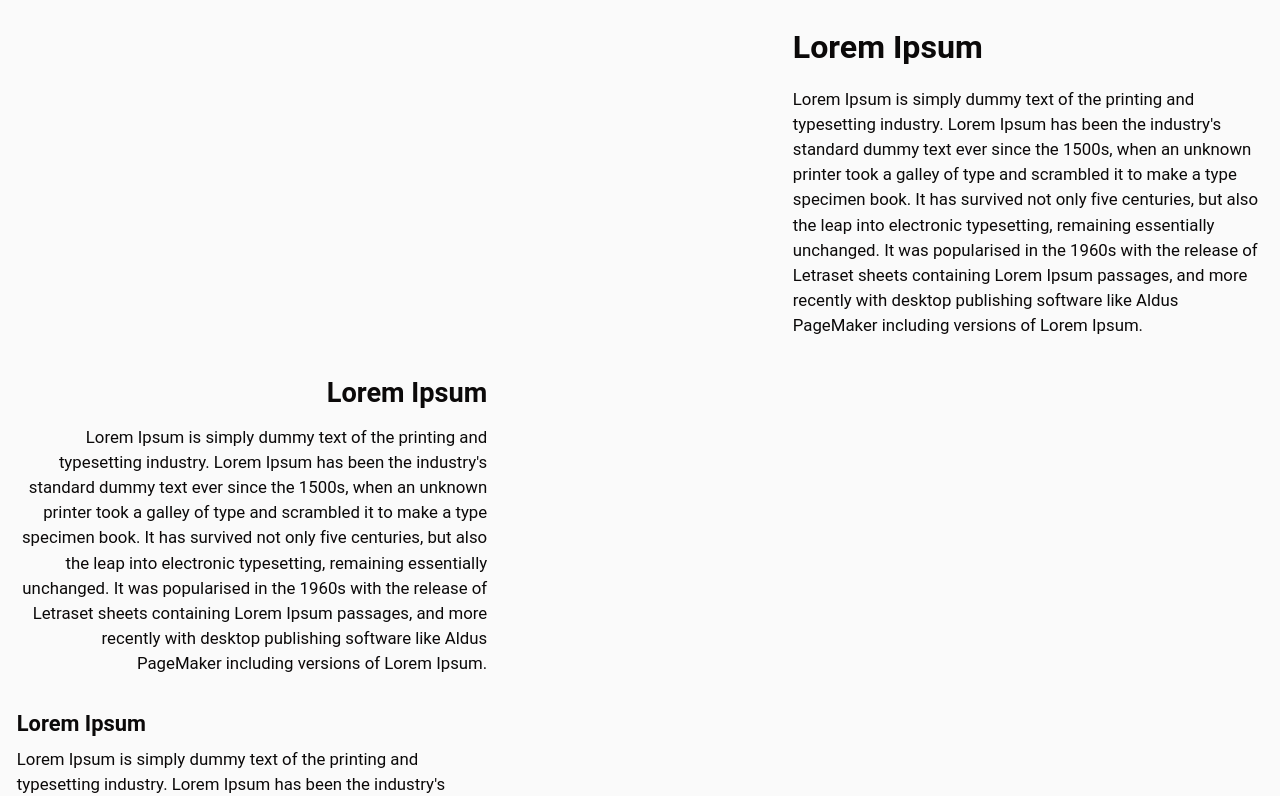
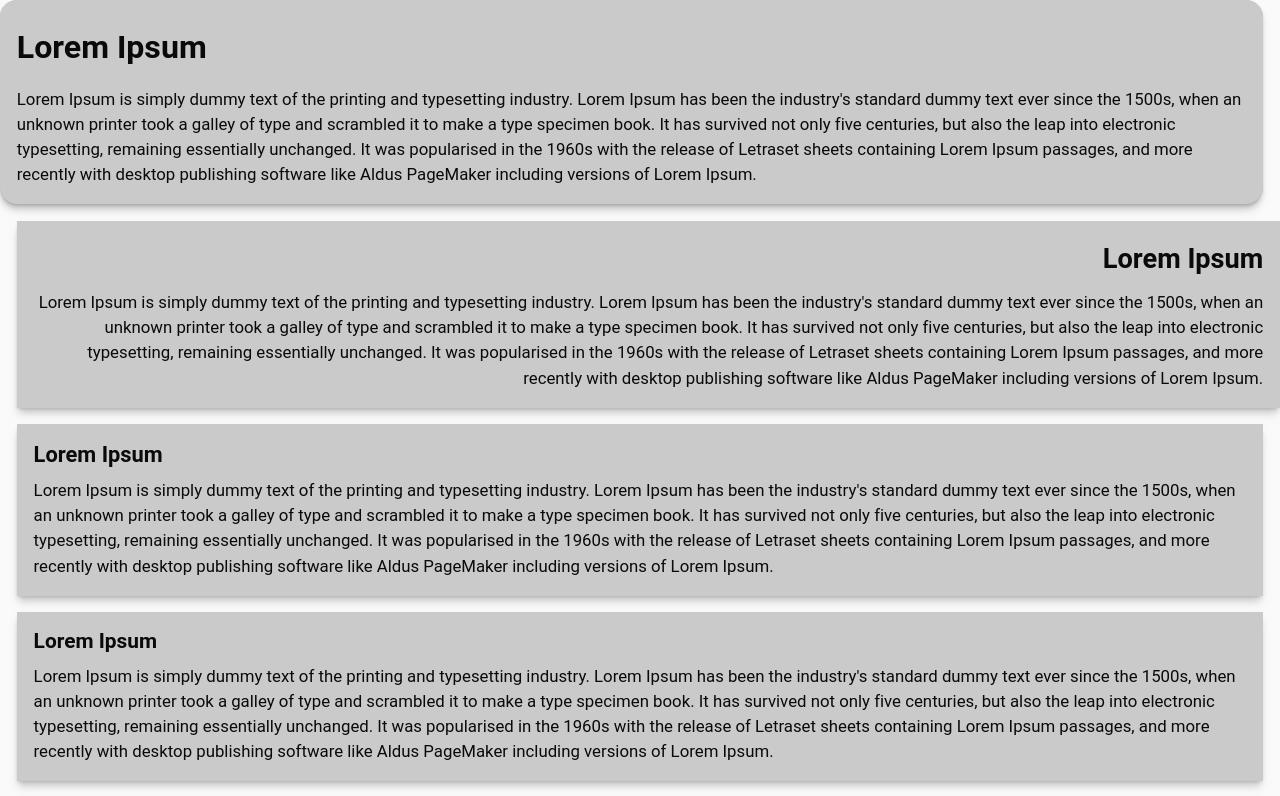
Before and after one commit to thanabgithub/my-next-template, a Next.js app: page / in a window 1280 px wide. Shown: the top 796 px of the page. Built offline with nearby package versions, Linux system fonts and the light colour scheme.

Commit message:
apply CUBE methodology

```diff
--- a/global-styles/2_composition.scss
+++ b/global-styles/2_composition.scss
@@ -8,3 +8,7 @@ body {
   margin-top: 0.5em;
   /* Responsive margins */
 }
+
+.flow > * + * {
+  margin-top: 1em;
+}
--- a/global-styles/3_utils.scss
+++ b/global-styles/3_utils.scss
@@ -21,18 +21,46 @@
     );
   }
 }
+
 $glob-vars_breakpoint--m-size: 40em; //glob-vars.$breakpoint--m-size;
+
 @media (min-width: glob-vars.$breakpoint--m-size) {
   .layout--grid-auto-flow--m-size {
     grid-auto-flow: column;
     grid-auto-columns: 1fr;
   }
 }
+
 // box
 .box {
   // padding
-  &--p--3em {
+  &--padding--1em {
+    padding: 1em;
+  }
+
+  &--padding--3em {
     padding: 3em;
+  }
+
+  &--padding--5em {
+    padding: 5em;
+  }
+
+  &--padding--20em {
+    padding: 20em;
+  }
+
+  //margin
+  &--margin-inline--1em {
+    margin-inline: 1em;
+  }
+
+  &--margin--1em {
+    margin: 5em;
+  }
+
+  &--margin--5em {
+    margin: 5em;
   }
 
   // centering
@@ -58,6 +86,11 @@ $glob-vars_breakpoint--m-size: 40em; //glob-vars.$breakpoint--m-size;
     margin-left: auto;
   }
 
+  // color
+  &--bg-neutral-400 {
+    background-color: glob-vars.$color-neutral-400;
+  }
+
   // display
   &--display--inline {
     display: inline;
@@ -69,6 +102,16 @@ $glob-vars_breakpoint--m-size: 40em; //glob-vars.$breakpoint--m-size;
 
   &--display--inline-block {
     display: inline-block;
+  }
+
+  // border-radius
+  &--border-radius--1em {
+    border-radius: 1em;
+  }
+
+  // shadow
+  &--shadow-elevation-high {
+    box-shadow: glob-vars.$shadow-elevation-high;
   }
 }
 
--- a/global-styles/glob-vars.scss
+++ b/global-styles/glob-vars.scss
@@ -6,13 +6,30 @@ $size-watch: 1vw;
 $color-black: #0b0909;
 $color-white: #fafafa;
 
+$color-neutral-shadow-300: #a1a1a140;
+$color-neutral-shadow-400: #a1a1a180;
+$color-neutral-shadow-500: #a1a1a1bf;
+
+$color-black-shadow-300: #0b090980;
+$color-black-shadow-400: #0b0909bf;
+$color-black-shadow-500: #0b0909;
+
+$color-neutral-400: #cacaca;
+
 $color-primary-300: #f24066;
 $color-primary-400: #f50035;
 $color-primary-500: #c5002b;
 
+// shadow palette
+$shadow-elevation-high: 0px 0.1px 0.1px $color-neutral-shadow-400,
+  0px 0.6px 0.7px -0.5px $color-neutral-shadow-400,
+  -0.1px 1.2px 1.4px -1px $color-neutral-shadow-400,
+  -0.1px 2.4px 2.7px -1.5px $color-neutral-shadow-400,
+  -0.2px 4.4px 5px -2px $color-neutral-shadow-400,
+  -0.3px 7.6px 8.6px -2.4px $color-neutral-shadow-400;
 // layout
 /// breakpoint
-$breakpoint--m-size: 30em;
+$breakpoint--m-size: 50em;
 
 /// readibility
 $readable-width: $breakpoint--m-size;
--- a/pages/index.js
+++ b/pages/index.js
@@ -1,10 +1,8 @@
-const backgroundColor = "#eee";
-
 export default function Home() {
   return (
     <>
-      <div className="page-wrapper">
-        <div className="h1-card layout--limit-for-readibility box--right">
+      <div className="[ page-wrapper ] [ flow ]">
+        <div className="[ a-card ] [ box--margin-inline--1em box--padding--1em box--border-radius--1em box--bg-neutral-400 box--shadow-elevation-high box--right ]">
           <h1>Lorem Ipsum</h1>
           <p>
             Lorem Ipsum is simply dummy text of the printing and typesetting
@@ -18,7 +16,7 @@ export default function Home() {
             PageMaker including versions of Lorem Ipsum.
           </p>
         </div>
-        <div className="h2-card layout--limit-for-readibility box--left text--right">
+        <div className="[ b-card ] [ box--margin-inline--1em box--padding--1em box--bg-neutral-400 box--shadow-elevation-high box--left text--right ]">
           <h2>Lorem Ipsum</h2>
           <p>
             Lorem Ipsum is simply dummy text of the printing and typesetting
@@ -32,7 +30,7 @@ export default function Home() {
             PageMaker including versions of Lorem Ipsum.
           </p>
         </div>
-        <div className="card layout--limit-for-readibility">
+        <div className="[ c-card ] [ box--margin-inline--1em box--padding--1em box--bg-neutral-400 box--shadow-elevation-high ]">
           <h4>Lorem Ipsum</h4>
           <p>
             Lorem Ipsum is simply dummy text of the printing and typesetting
@@ -46,7 +44,7 @@ export default function Home() {
             PageMaker including versions of Lorem Ipsum.
           </p>
         </div>
-        <div className="card layout--limit-for-readibility">
+        <div className="[ c-card ] [ box--margin-inline--1em box--padding--1em box--bg-neutral-400 box--shadow-elevation-high ]">
           <h5>Lorem Ipsum</h5>
           <p>
             Lorem Ipsum is simply dummy text of the printing and typesetting
@@ -60,7 +58,7 @@ export default function Home() {
             PageMaker including versions of Lorem Ipsum.
           </p>
         </div>
-        <div className="card layout--limit-for-readibility">
+        <div className="[ c-card ] [ box--margin-inline--1em box--padding--1em box--bg-neutral-400 box--shadow-elevation-high ]">
           <h6>Lorem Ipsum</h6>
           <p>
             Lorem Ipsum is simply dummy text of the printing and typesetting
@@ -84,12 +82,14 @@ export default function Home() {
             display: flex;
             flex-wrap: wrap;
           }
-          .h1-card {
+          .a-card {
+            width: 50%;
+          }
+          .b-card {
             width: 30%;
           }
-          .h2-card {
-            width: 30%;
-          }
+        }
+        .c-card {
         }
       `}</style>
     </>
```
Also changed, not shown: 1 other file (tests, documents, lock files or other folders).
